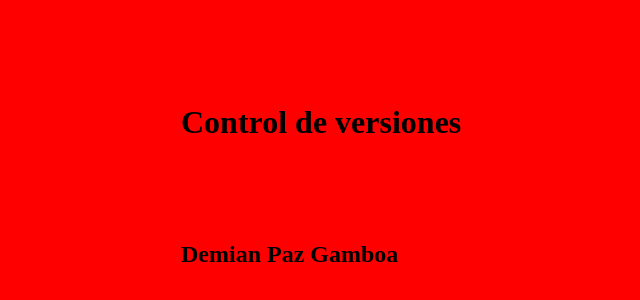
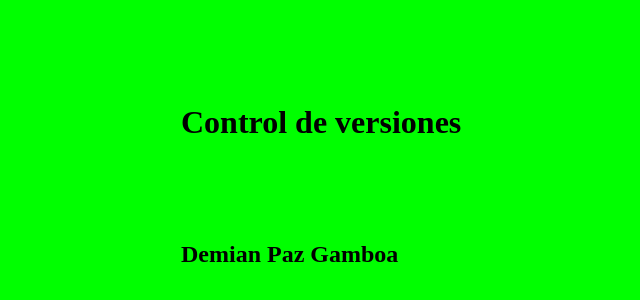
Before and after one commit to KevinFullAd/TP_SO_I4_Equipo_, a plain HTML site: page index.html in a window 1280 px wide. Shown: the part 96-396 px from the top of the page, without its empty margins (119-759 px from the left). Drawn offline with Linux system fonts and the light colour scheme.

Commit message:
Se cambio el color del fondo a "GREEN"

```diff
--- a/estilos.css
+++ b/estilos.css
@@ -4,5 +4,5 @@
 
 body
 {
-	background-color: red;
+	background-color: rgb(0, 255, 0);
 }
```
